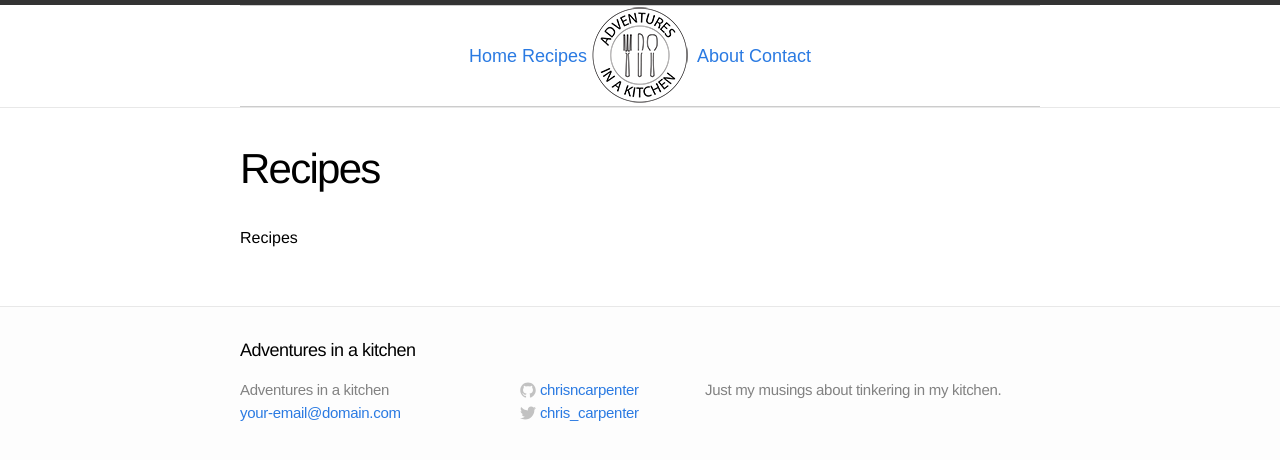
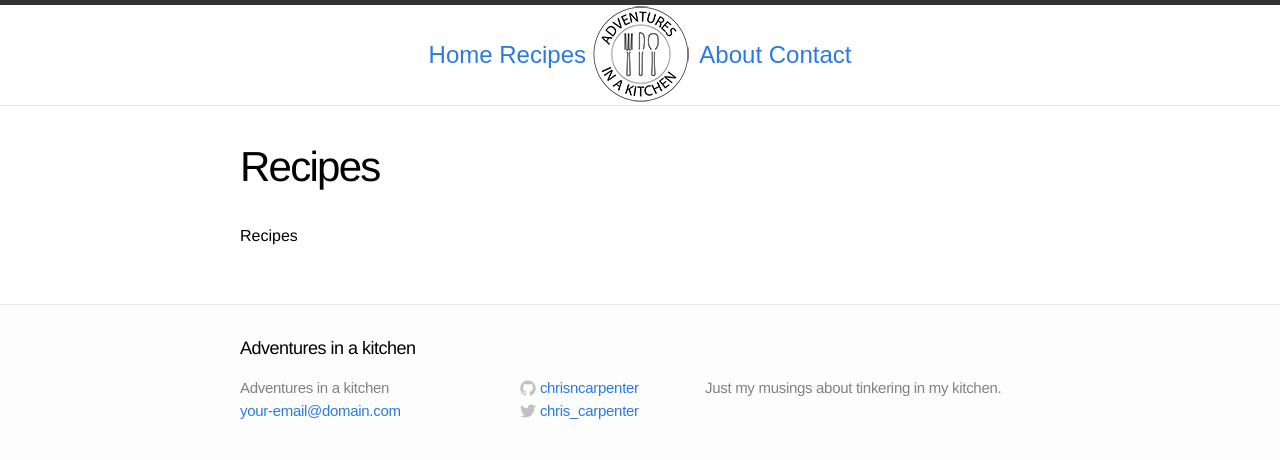
Before and after one commit to chrisncarpenter/chrisncarpenter.github.io, a Jekyll site: the page built from recipes.md, in a window 1280 px wide. Shown: the top 460 px of the page. Built offline with Jekyll 4.4.1, drawn with Linux system fonts in a browser that asks for light colours.

Commit message:
CSS update

```diff
--- a/css/styles.css
+++ b/css/styles.css
@@ -1,7 +1,7 @@
 .wrapper {width:620px; margin:0 auto;}
 
 
-li, .nav li {  font-family: "ff-meta-web-pro",sans-serif; }
+li {  font-family: "ff-meta-web-pro",sans-serif; }
 .posts li {padding:0 0 0 110px;}
 
 h6.countryOrigin { font-style:italic; padding:0 0 0 35px; font-size: 16px; line-height: 16px; font-weight: normal; }
@@ -12,8 +12,6 @@
 .nav {margin:0;padding:0;list-style:none;}
 .collapse .nav li {float:left; height:56px;line-height:100px;padding:0 5px;}
 .navbar {
-    border:1px solid #ccc;
-    border-width:1px 0;
     list-style:none;
     margin:0;
     padding:0;
@@ -21,7 +19,7 @@
 }
 .navbar li{
     display:inline;
-    font-size: 18px;
+    font-size: 24px;
 }
 .navbar a{
     display:inline-block;
@@ -29,4 +27,6 @@
     line-height:100px;
 }
 
+.nav li {  font-family: "ff-meta-serif-web-pro",sans-serif; }
+
 #nav-logo { text-indent:-5000px; background:url('/imgs/logo.png') no-repeat top left;width:100px; }
```
